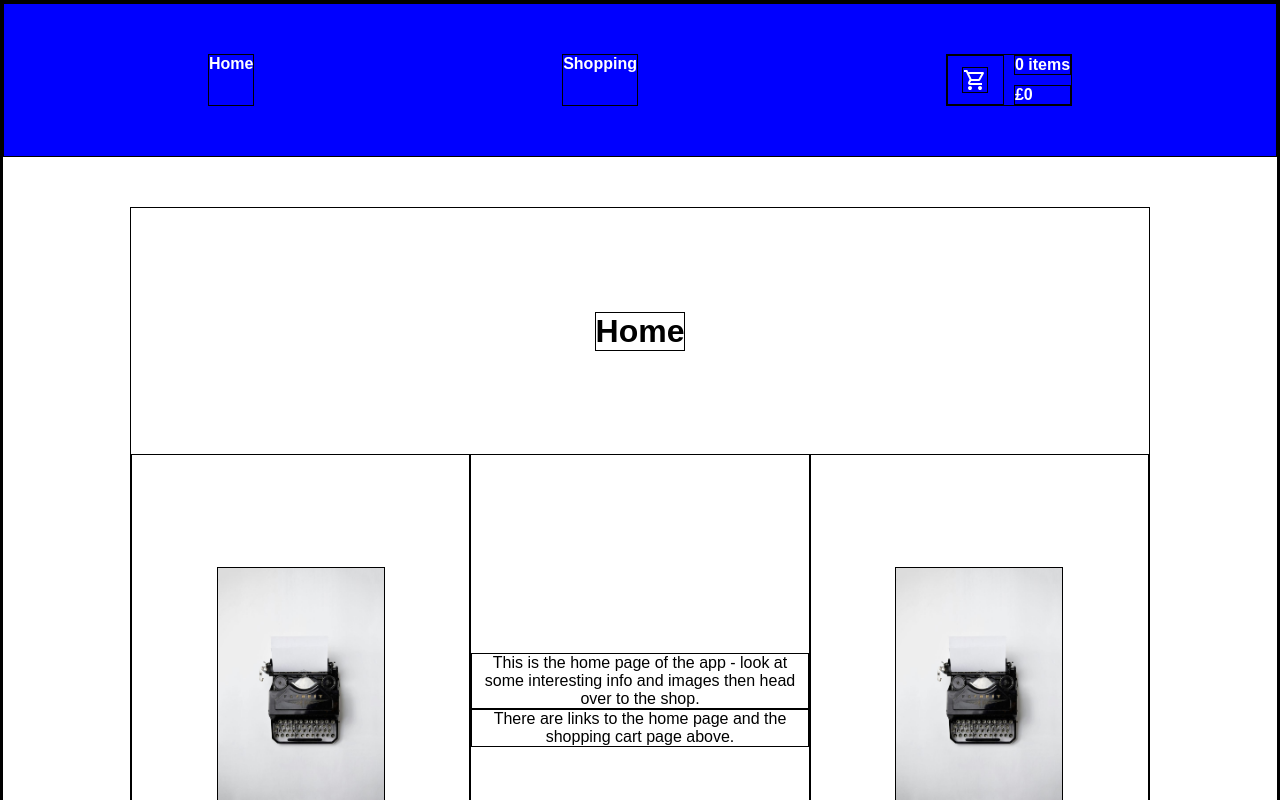
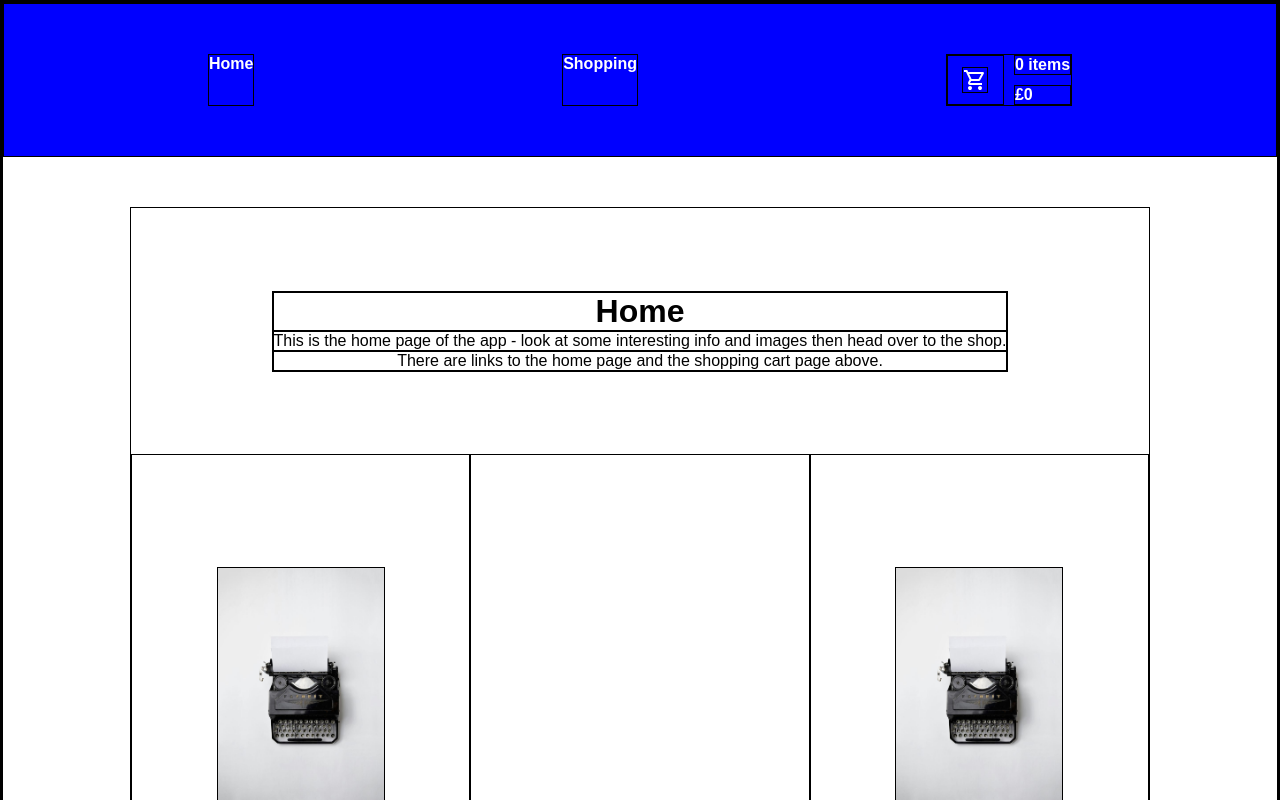
Before and after one commit to Scanceptic/shopping-cart, a React (Vite) app: page / in a window 1280 px wide. Shown: the top 800 px of the page. Built offline with nearby package versions, Linux system fonts and the light colour scheme.

Commit message:
make layout more consistent between home page and shopping

```diff
--- a/src/App.css
+++ b/src/App.css
@@ -63,7 +63,7 @@ nav {
   text-align: center;
 }
 
-.content > h1 {
+.heading {
   grid-column: 1 / 4;
   grid-row: 1 / 2;
   margin: auto;
--- a/src/App.jsx
+++ b/src/App.jsx
@@ -10,19 +10,22 @@ function App() {
     <>
       < Navbar />
       <div className="content home">
-        <h1>Home</h1>
+        <div className ="heading">
+          <h1>Home</h1>
+          <p>
+            This is the home page of the app - look at some interesting info and images then head over to the shop.
+          </p>
+          <p>
+            There are links to the home page and the shopping cart page above.
+          </p>
+        </div>
         <div className='card'>
           <img src={typewriter} alt="Typewriter"/>
           <p className="attribution">Photo by <a href="https://unsplash.com/@florianklauer?utm_content=creditCopyText&utm_medium=referral&utm_source=unsplash">Florian Klauer</a> on <a href="https://unsplash.com/photos/black-fayorit-typewriter-with-printer-paper-mk7D-4UCfmg?utm_content=creditCopyText&utm_medium=referral&utm_source=unsplash">Unsplash</a>
           </p>
         </div>
         <div className="card">
-          <p>
-            This is the home page of the app - look at some interesting info and images then head over to the shop.
-          </p>
-          <p>
-            There are links to the home page and the shopping cart page above.
-          </p>
+
         </div>
         <div className='card'>
           <img src={typewriter} alt="Typewriter"/>
--- a/src/Shopping.jsx
+++ b/src/Shopping.jsx
@@ -8,15 +8,18 @@ function Shopping() {
     <>
       < Navbar />
       <div className="content shopping">
-        <h1>Shopping</h1>
+        <div className="heading">
+          <h1>Shopping</h1>
+          <p>
+            This is the shopping page of the app - add products to your basket and checkout when ready.
+          </p>
+          <p>
+            There are links to the home page and the shopping cart page above.
+          </p>
+        </div>
         <div id="shopping-browser">
           <div className="card">
-            <p>
-              This is the shopping page of the app - add products to your basket and checkout when ready.
-            </p>
-            <p>
-              There are links to the home page and the shopping cart page above.
-            </p>
+
           </div>
         </div>
       </div>
```
